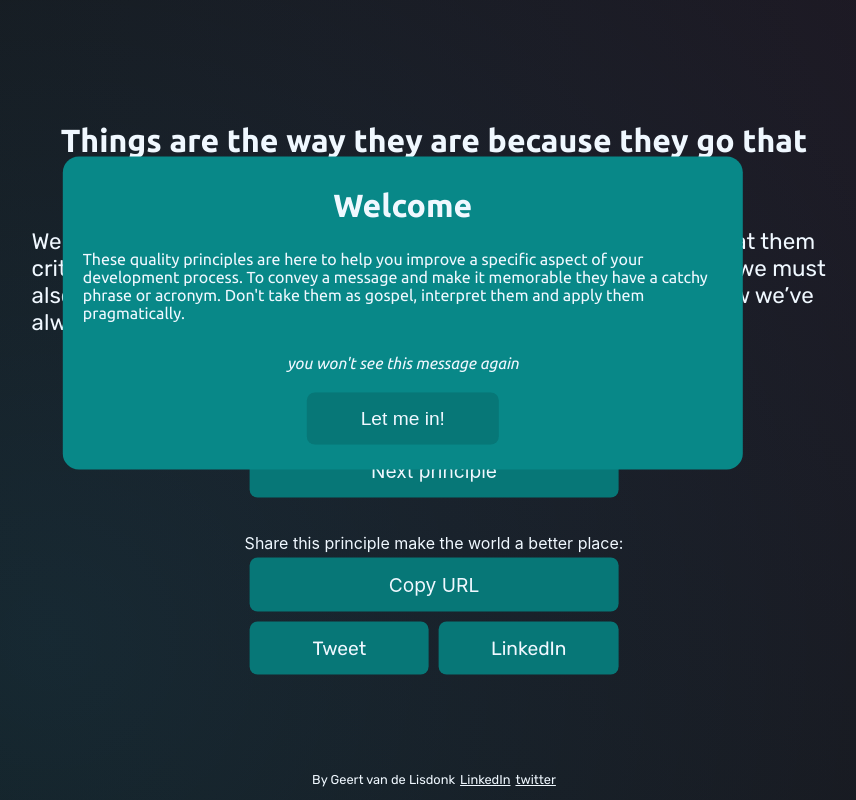
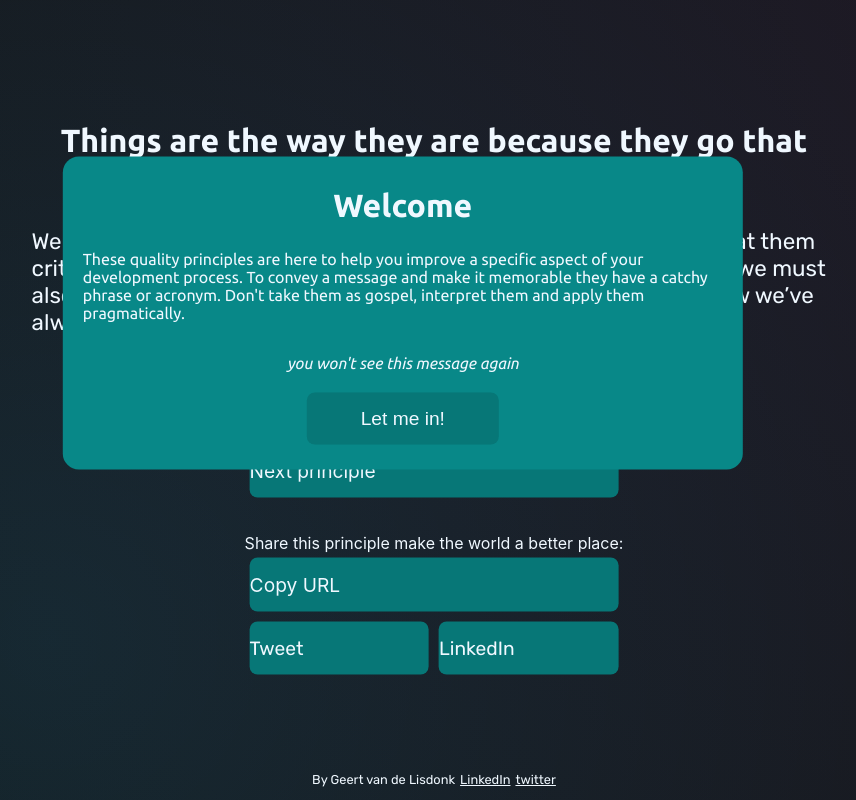
Before and after one commit to testheader/qualityprinciples, a React (Create React App) app: page / in a window 1280 px wide. Shown: the whole page, without its empty margins (206-1062 px from the left). Built offline with nearby package versions, Linux system fonts and the light colour scheme.

Commit message:
better button

```diff
--- a/src/App.css
+++ b/src/App.css
@@ -107,9 +107,8 @@ canvas {
   /*shape*/
   margin: 5px;
   width: 15vw;
-  border: none;
-  padding: 15px 32px;
-  text-align: center;
+  border: 15px #077777;
+  padding: 15px 0;
   text-decoration: none;
   display: inline-block;
   font-size: 1.2rem;
```
